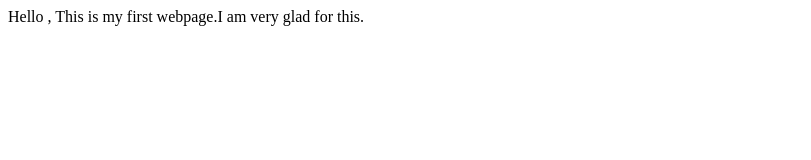
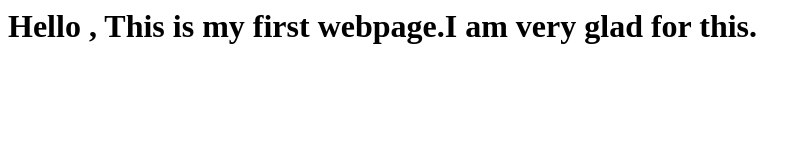
Before and after one commit to aryalanusha/ansaa, a plain HTML site: page Index.html in a window 1280 px wide. Shown: the whole page, without its empty margins (0-811 px from the left). Drawn offline with Linux system fonts and the light colour scheme.

Commit message:
Add files via upload

```diff
--- a/Index.html
+++ b/Index.html
@@ -3,6 +3,6 @@
 <title>hello ansa</title>
 </head>
 <body>
-Hello , This is my first webpage.I am very glad for this.
+<h1>Hello , This is my first webpage.I am very glad for this.</h1>
 </body>
 </html>
```
